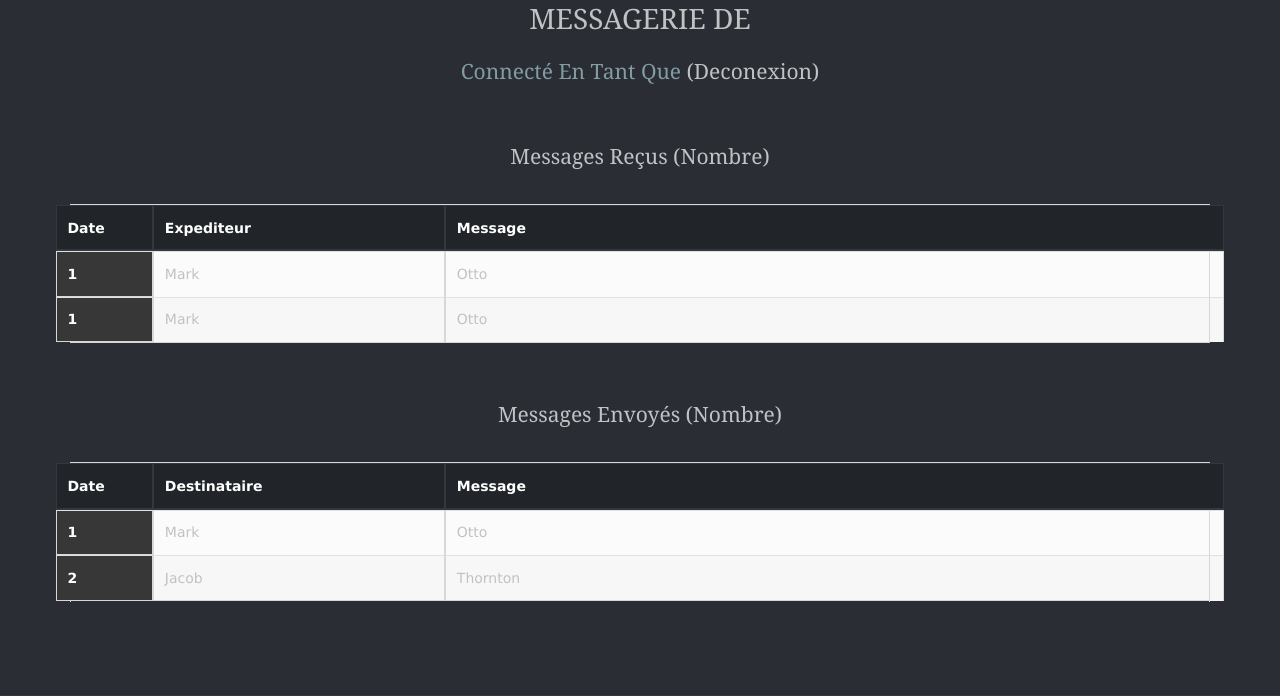
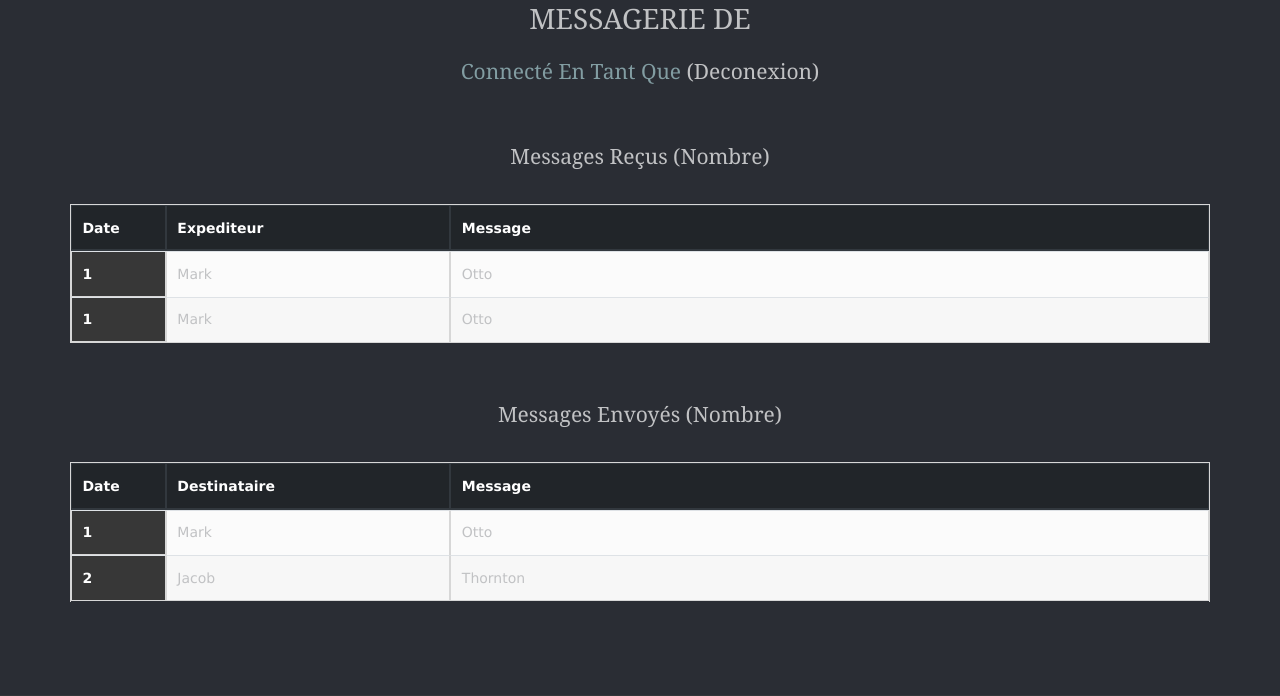
Before and after one commit to CortoSodaTrappes/trouve_ton_buicuit, a Symfony app: template templates/prive/messagerie.html.twig in a window 1280 px wide. Shown: the part 312-1008 px from the top of the page. Run offline with Twig, Linux system fonts and the light colour scheme; the template is opened without the code that fills it, so the values that code supplies are empty; some libraries are stand-ins or nearby versions.

Commit message:
listandShow: page liste des messages => tableau corrigé

```diff
--- a/public/css/messagerie.css
+++ b/public/css/messagerie.css
@@ -18,3 +18,8 @@ h1 {
 .tableau-reçus {
     margin-bottom: 5%;
 }
+
+.row {
+    margin-right: 0px;
+    margin-left: 0px;
+}
--- a/templates/prive/messagerie.html.twig
+++ b/templates/prive/messagerie.html.twig
@@ -25,7 +25,7 @@
                         <tr class="row">
                         <th class="col-1" scope="col">Date</th>
                         <th class="col-3" scope="col">Expediteur</th>
-                        <th class="col-8" scope="col">Message</th>
+                        <th class="col-8" scope="col">Message<a href="/message"></th>
                         </tr>
                     </thead>
                     <tbody>
```
